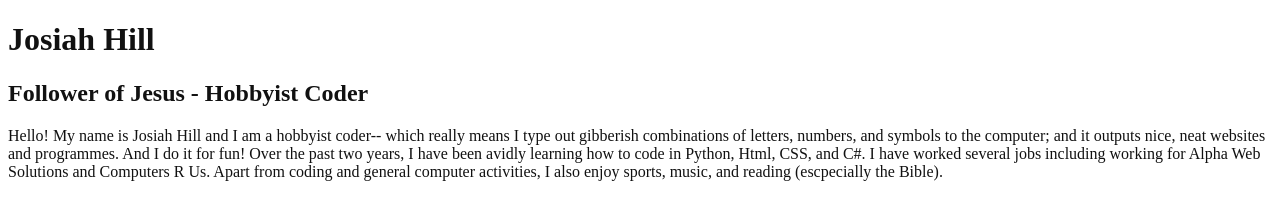
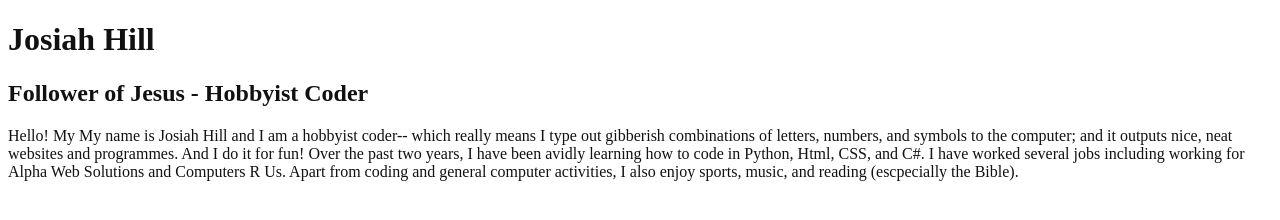
Before and after one commit to EdifyU/josiah_website, a plain HTML site: page index.html in a window 1280 px wide. Drawn offline with Linux system fonts and the light colour scheme.

Commit message:
changed the home file by adding a extra word My

```diff
--- a/index.html
+++ b/index.html
@@ -15,7 +15,7 @@
     <h1>Josiah Hill</h1>
     <h2>Follower of Jesus - Hobbyist Coder</h2>
     <p>
-        Hello! My name is Josiah Hill and I am a hobbyist coder-- which really means I type out gibberish combinations of letters, numbers, and symbols to the computer; and it outputs nice, neat websites and programmes. And I do it for fun! Over the past two
+        Hello! My My name is Josiah Hill and I am a hobbyist coder-- which really means I type out gibberish combinations of letters, numbers, and symbols to the computer; and it outputs nice, neat websites and programmes. And I do it for fun! Over the past two
         years, I have been avidly learning how to code in Python, Html, CSS, and C#. I have worked several jobs including working for Alpha Web Solutions and Computers R Us. Apart from coding and general computer activities, I also enjoy sports, music,
         and reading (escpecially the Bible).
     </p>
```
